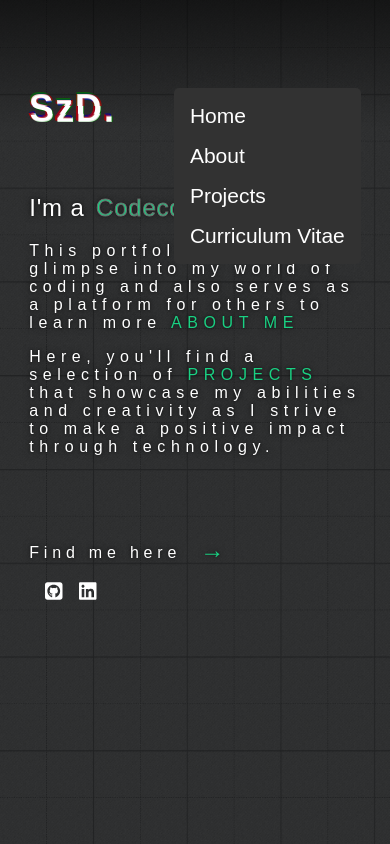
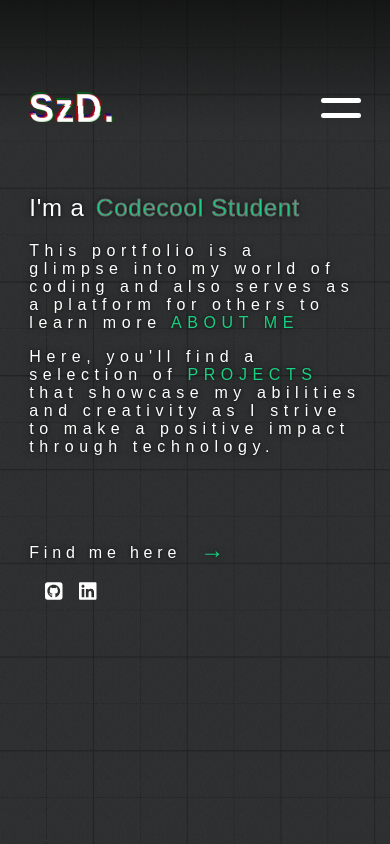
Before and after one commit to dorian-sz/Portfolio-Dorian-Szatmari, a React (Create React App) app in the folder portfolio/: page / in a window 390 px wide. Built offline with nearby package versions, Linux system fonts and the light colour scheme; a web font is replaced by a local one.

Commit message:
Add hamburger menu to Navbar

```diff
--- a/portfolio/src/components/Navbar/Navbar.jsx
+++ b/portfolio/src/components/Navbar/Navbar.jsx
@@ -1,14 +1,17 @@
 import { Link } from 'react-router-dom'
 import "./Navbar.css"
+import { useState } from 'react'
 
 const Navbar = () => {
+  const [toggleMenu, setToggleMenu] = useState(false)
+
   return (
       <nav className='nav-container'>
           <div className="nav">
             <div className="nav-logo-container">
               <p className='nav-logo'> <span aria-hidden="true">SzD.</span>SzD.<span aria-hidden="true">SzD.</span></p>
             </div>
-              <ul className='nav-list'>
+              <ul className={`nav-list ${toggleMenu ? "" : "nav-list-hidden"}`}>
                 <div className="nav-li-container">
                   <li className='nav-li'>
                     <Link to="/" className='nav-link'>Home</Link>
@@ -30,6 +33,10 @@ const Navbar = () => {
                   </li>
                 </div>
               </ul>
+              <div className={`nav-hamburger-menu-container ${toggleMenu ? "open" : ""}`} onClick={() => setToggleMenu(!toggleMenu)} >
+                  <span className="nav-hamburger-bar"></span>
+                  <span className="nav-hamburger-bar"></span>
+              </div>
           </div>
       </nav>
   )
```
